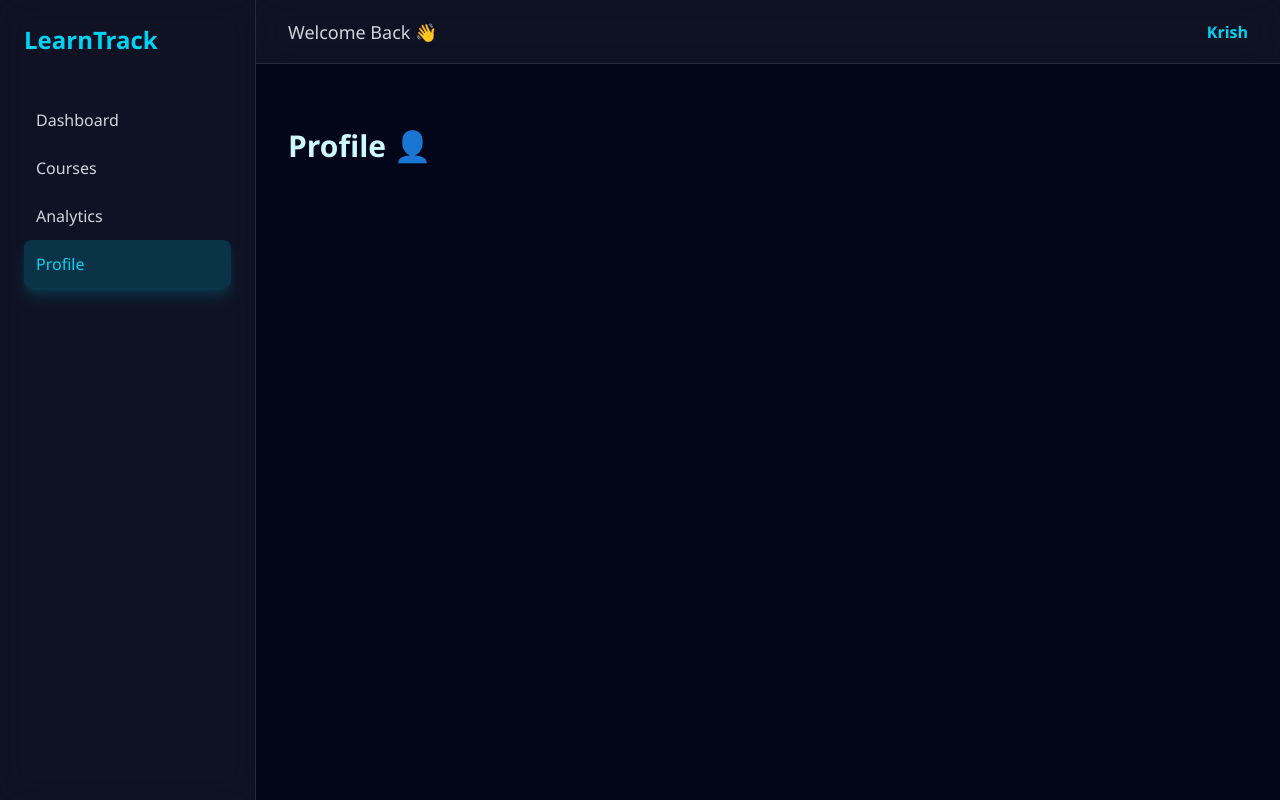
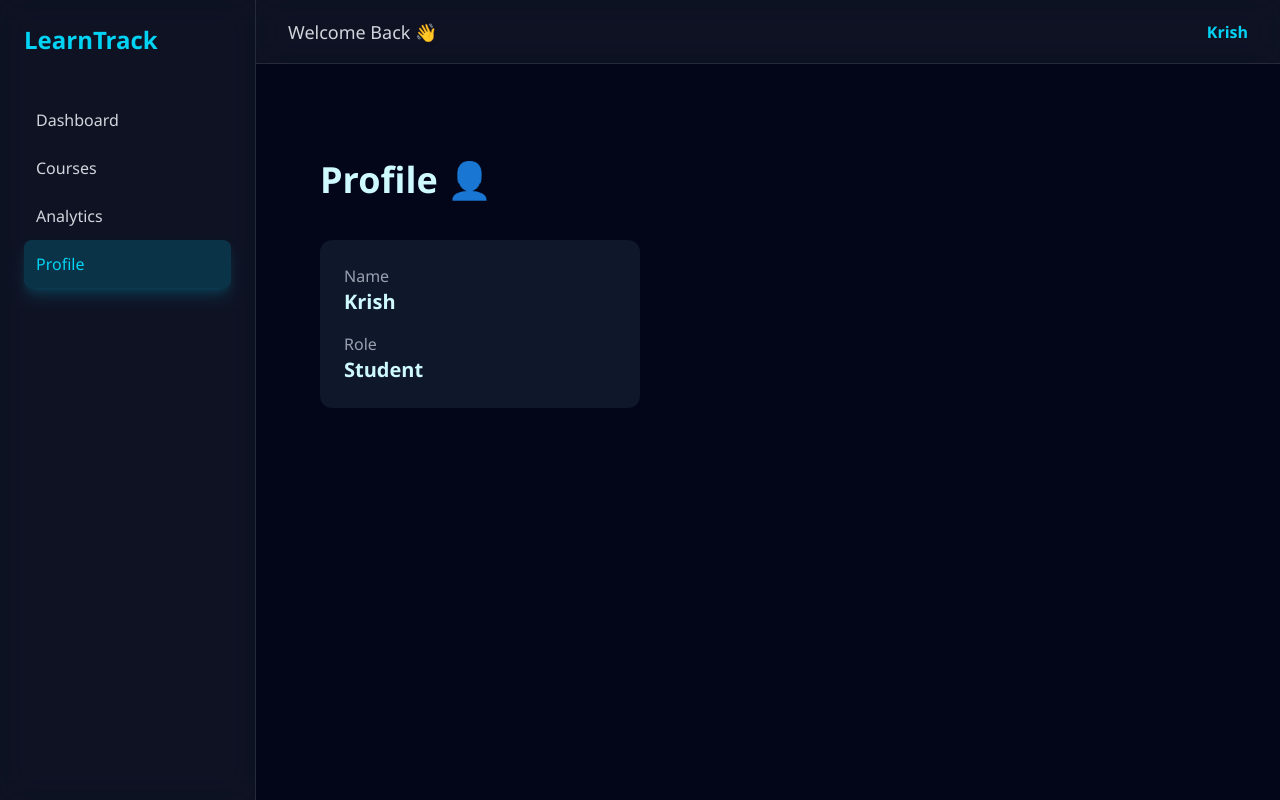
Before and after one commit to COZYkrish/Student-learning-dashboard, a React (Vite) app: page /profile in a window 1280 px wide. Built offline with nearby package versions, Linux system fonts and the light colour scheme.

Commit message:
feat: add content to courses analytics and profile pages

```diff
--- a/src/pages/Profile.jsx
+++ b/src/pages/Profile.jsx
@@ -1,5 +1,34 @@
+import { motion } from "framer-motion"
+
 function Profile() {
-  return <div className="text-3xl font-bold">Profile 👤</div>
+
+  return (
+    <motion.div
+      initial={{opacity:0}}
+      animate={{opacity:1}}
+      className="p-8"
+    >
+
+      <h1 className="text-4xl font-bold mb-10">
+        Profile 👤
+      </h1>
+
+      <div className="bg-slate-900 p-6 rounded-xl w-80">
+
+        <p className="text-gray-400">Name</p>
+        <h2 className="text-xl font-semibold mb-4">
+          Krish
+        </h2>
+
+        <p className="text-gray-400">Role</p>
+        <h2 className="text-xl font-semibold">
+          Student
+        </h2>
+
+      </div>
+
+    </motion.div>
+  )
 }
 
 export default Profile
```
